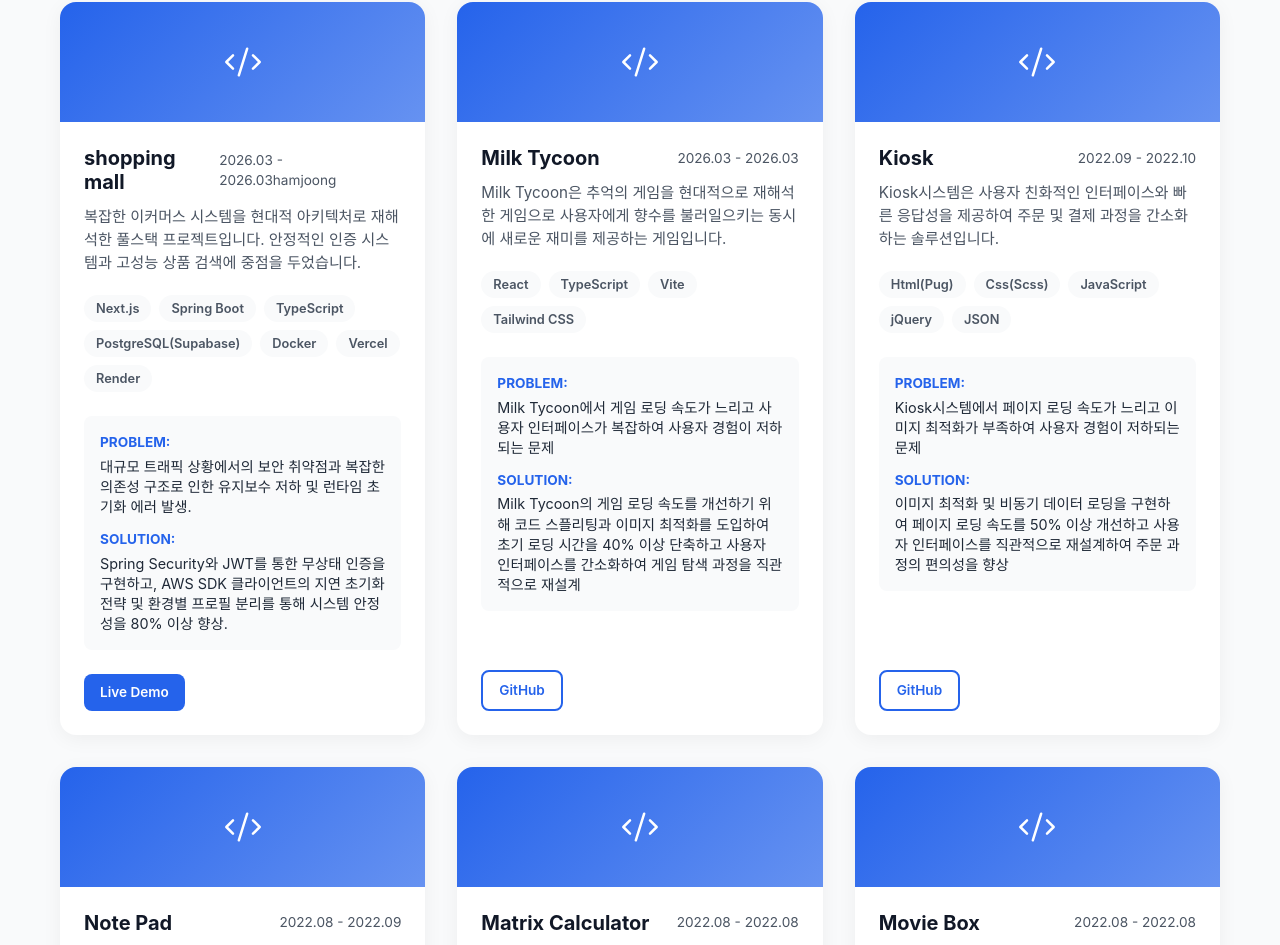
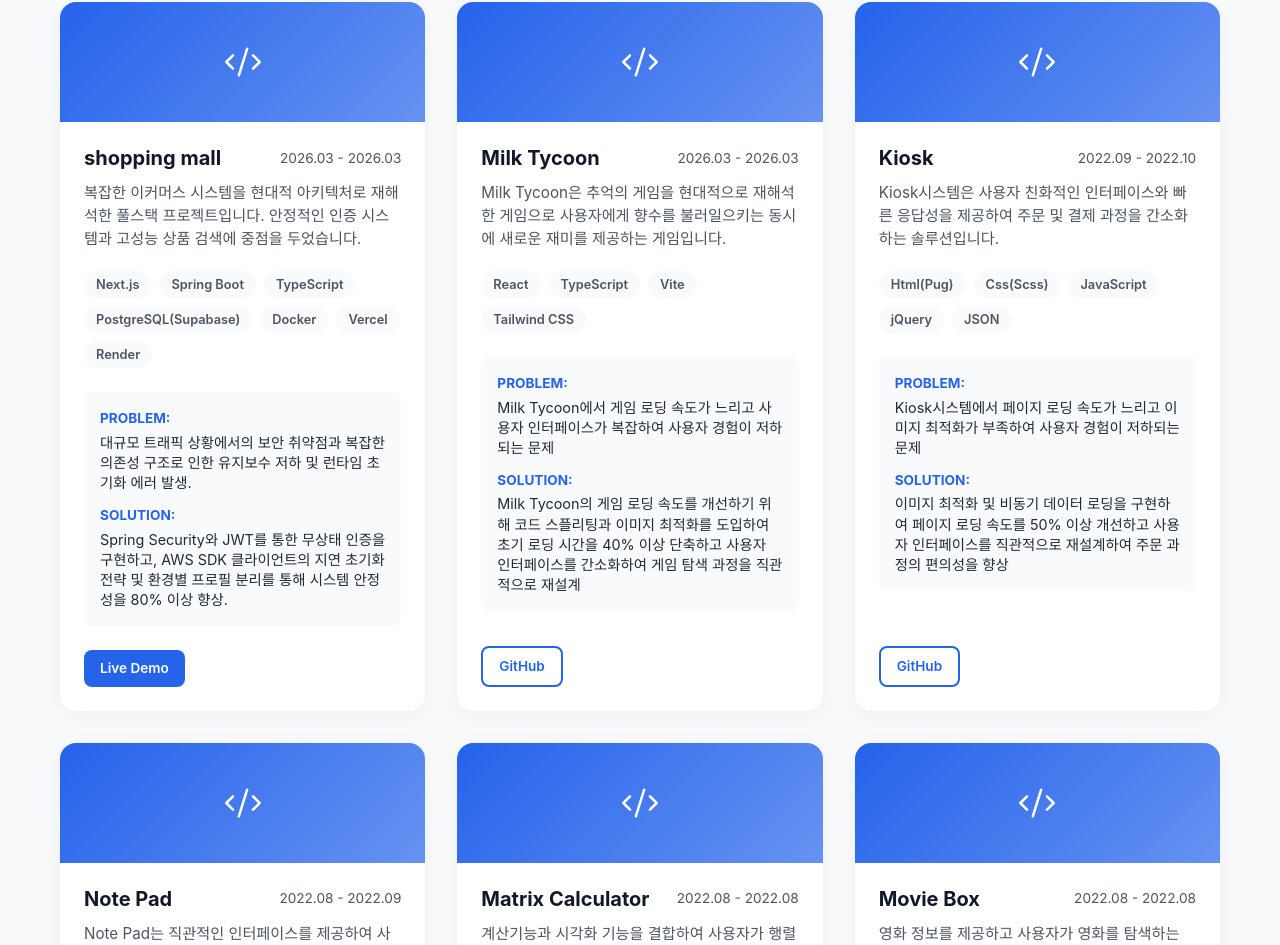
Before and after one commit to hamjoong/portfolio, a React (Vite) app in the folder blog3/: page / in a window 1280 px wide. Shown: the part 2246-3191 px from the top of the page. Built offline with nearby package versions, Linux system fonts and the light colour scheme; a web font is replaced by a local one.

Commit message:
manual deploy: force update blog3 content４

```diff
--- a/blog3/src/components/Projects.tsx
+++ b/blog3/src/components/Projects.tsx
@@ -66,7 +66,7 @@ const Projects: React.FC = () => {
   const projects: ProjectProps[] = [
       {
       title: 'shopping mall',
-      period: '2026.03 - 2026.03hamjoong',
+      period: '2026.03 - 2026.03',
       description: '복잡한 이커머스 시스템을 현대적 아키텍처로 재해석한 풀스택 프로젝트입니다. 안정적인 인증 시스템과 고성능 상품 검색에 중점을 두었습니다.',
       stack: ['Next.js', 'Spring Boot', 'TypeScript', 'PostgreSQL(Supabase)', 'Docker', 'Vercel', 'Render'],
       problem: '대규모 트래픽 상황에서의 보안 취약점과 복잡한 의존성 구조로 인한 유지보수 저하 및 런타임 초기화 에러 발생.',
```
